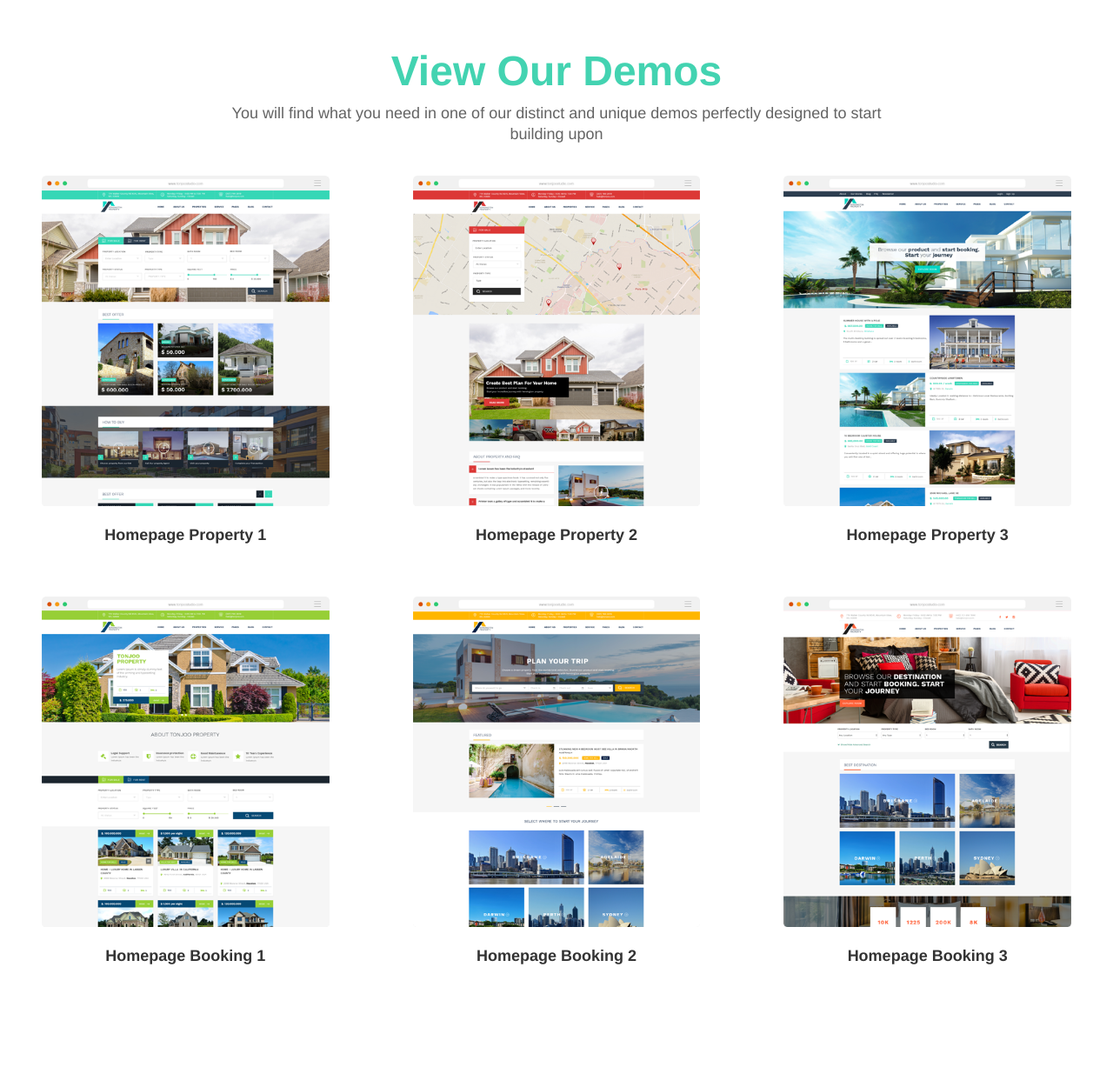
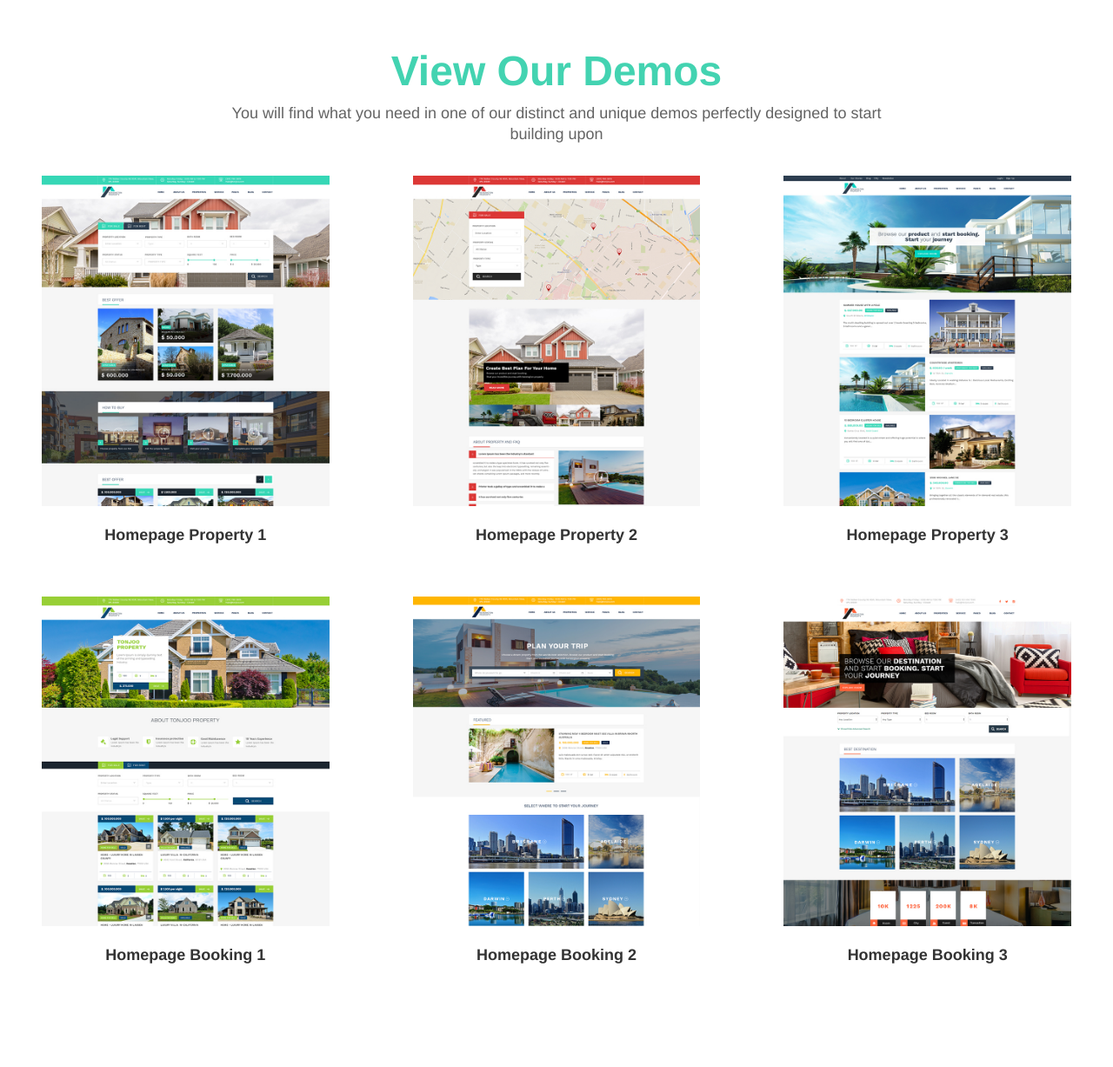
Before and after one commit to ririn-caterin/landing-kensington, a website: page index.html in a window 1280 px wide. Shown: the part 669-1896 px from the top of the page at 87% size. Drawn offline with nearby package versions, Linux system fonts and the light colour scheme; files whose address does not match are found by name.

Commit message:
update image

```diff
--- a/index.html
+++ b/index.html
@@ -63,7 +63,7 @@
 					<div class="demo-item">
 						<a href="http://theme.tonjoostudio.com/kensington/property/?color=blue">
 							<span class="center-middle btn btn-primary primary"><i class="ion ion-eye"></i> View Demo</span>
-							<img src="assets/images/property_1.png" alt="Homepage Property 1">
+							<img src="assets/images/property_1.jpg" alt="Homepage Property 1">
 						</a>
 						<h4>Homepage Property 1</h4>
 					</div>
@@ -72,7 +72,7 @@
 					<div class="demo-item">
 						<a href="http://theme.tonjoostudio.com/kensington/property/homepage-2/?color=red">
 							<span class="center-middle btn btn-primary primary"><i class="ion ion-eye"></i> View Demo</span>
-							<img src="assets/images/property_2.png" alt="Homepage Property 2">
+							<img src="assets/images/property_2.jpg" alt="Homepage Property 2">
 						</a>
 						<h4>Homepage Property 2</h4>
 					</div>
@@ -81,7 +81,7 @@
 					<div class="demo-item">
 						<a href="http://theme.tonjoostudio.com/kensington/property/homepage-3/?color=blue">
 							<span class="center-middle btn btn-primary primary"><i class="ion ion-eye"></i> View Demo</span>
-							<img src="assets/images/property_3.png" alt="Homepage Property 3">
+							<img src="assets/images/property_3.jpg" alt="Homepage Property 3">
 						</a>
 						<h4>Homepage Property 3</h4>
 					</div>
@@ -90,7 +90,7 @@
 					<div class="demo-item">
 						<a href="http://theme.tonjoostudio.com/kensington/booking/?color=green">
 							<span class="center-middle btn btn-primary primary"><i class="ion ion-eye"></i> View Demo</span>
-							<img src="assets/images/booking_1.png" alt="Homepage Booking 1">
+							<img src="assets/images/booking_1.jpg" alt="Homepage Booking 1">
 						</a>
 						<h4>Homepage Booking 1</h4>
 					</div>
@@ -99,7 +99,7 @@
 					<div class="demo-item">
 						<a href="http://theme.tonjoostudio.com/kensington/booking/homepage-2/?color=yellow">
 							<span class="center-middle btn btn-primary primary"><i class="ion ion-eye"></i> View Demo</span>
-							<img src="assets/images/booking_2.png" alt="Homepage Booking 2">
+							<img src="assets/images/booking_2.jpg" alt="Homepage Booking 2">
 						</a>
 						<h4>Homepage Booking 2</h4>
 					</div>
@@ -108,7 +108,7 @@
 					<div class="demo-item">
 						<a href="http://theme.tonjoostudio.com/kensington/booking/homepage-3/?color=orange">
 							<span class="center-middle btn btn-primary primary"><i class="ion ion-eye"></i> View Demo</span>
-							<img src="assets/images/booking_3.png" alt="Homepage Booking 3">
+							<img src="assets/images/booking_3.jpg" alt="Homepage Booking 3">
 						</a>
 						<h4>Homepage Booking 3</h4>
 					</div>
```
Also changed, not shown: assets/images/booking_1.jpg (added), assets/images/booking_1.png (deleted), assets/images/booking_2.jpg (added), assets/images/booking_2.png (deleted), assets/images/booking_3.jpg (added), assets/images/booking_3.png (deleted), assets/images/property_1.jpg (added), assets/images/property_1.png (deleted), assets/images/property_2.jpg (added), assets/images/property_2.png (deleted), assets/images/property_3.jpg (added), assets/images/property_3.png (deleted).
